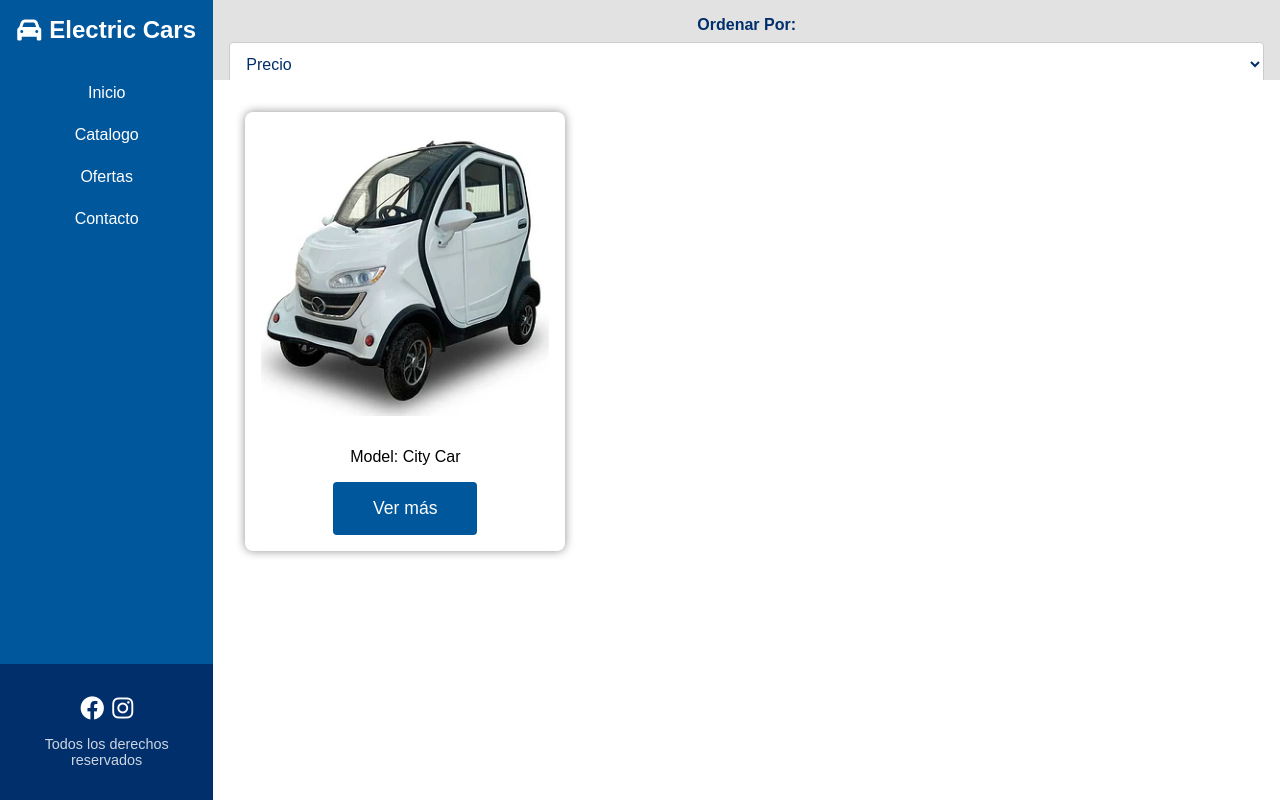
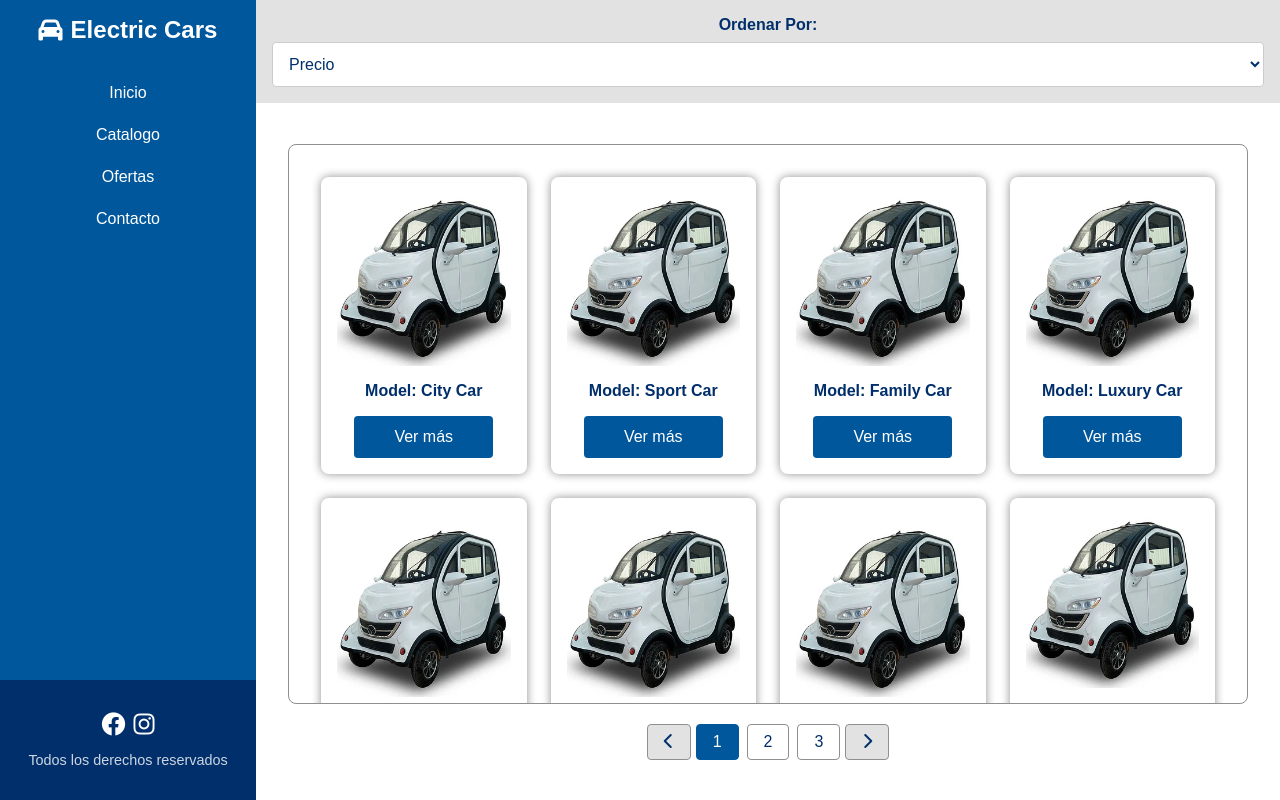
Before and after one commit to juliMAB/CSS-avanzado-Desafio-3---Electric-Car-Store, a plain HTML site: page index.html in a window 1280 px wide. Drawn offline with Linux system fonts and the light colour scheme.

Commit message:
Add product grid and pagination to main page
Refactored the main section in index.html to display products in a grid layout with multiple product cards and added a pagination control. Updated style.css to support the new grid, improve product card styling, and add pagination styles. Added a new image (Commit_3.PNG) to the Progress folder.

```diff
--- a/assets/css/style.css
+++ b/assets/css/style.css
@@ -90,7 +90,6 @@ body {
     grid-area: aside;
     background-color: var(--tertiary-color);
     padding: 1rem;
-    min-height: 200px;
 }
 
 .filter-section {
@@ -125,10 +124,51 @@ body {
 
 /* Sección Principal */
 .main {
+    background-color: var(--background-color);
     grid-area: main;
-    background-color: var(--background-color); /* Blanco */
-    padding: 2rem 1rem;
-    min-height: 400px;
+    display: flex;
+    flex-direction: column;
+    align-items: center;
+    justify-content: center;
+    padding: 2rem;
+}
+
+.products-grid {
+    width: 100%;
+    height: 70vh; /* 70% de la altura de la ventana */
+    background-color: var(--background-color);
+    border: 1px solid var(--border-color);
+    border-radius: 8px;
+    overflow: hidden;
+    display: flex;
+    flex-direction: column;
+}
+
+.products-container {
+    display: grid;
+    grid-template-columns: repeat(4, 1fr); /* Siempre 4 columnas */
+    gap: 1.5rem; /* Margen entre cards */
+    padding: 2rem;
+    overflow-y: auto;
+    height: 100%;
+}
+
+.products-container::-webkit-scrollbar {
+    width: 8px;
+}
+
+.products-container::-webkit-scrollbar-track {
+    background: var(--tertiary-color);
+    border-radius: 4px;
+}
+
+.products-container::-webkit-scrollbar-thumb {
+    background: var(--primary-color);
+    border-radius: 4px;
+}
+
+.products-container::-webkit-scrollbar-thumb:hover {
+    background: var(--secondary-color);
 }
 
 /* Pie de página */
@@ -175,12 +215,8 @@ body {
             "nav aside"
             "nav main"
             "footer main";
-        grid-template-columns: 1fr 5fr;
-        grid-template-rows: 10% 2fr auto;
-    }
-
-    .main {
-        padding: 2rem;
+        grid-template-columns: 1fr 4fr;
+        grid-template-rows: auto 1fr auto;
     }
 
     .nav {
@@ -205,47 +241,124 @@ body {
         flex-direction: column;
         justify-content: center;
     }
+
+    .main {
+        padding: 2rem;
+    }
+
     .products-grid {
-        display: grid;
-        grid-template-columns: repeat(auto-fill, minmax(250px, 1fr));
-        gap: 100px;
+        width: 100%; /* 70% del ancho en desktop */
+        height: 70vh;
+        margin: 0 auto;
     }
+
+
     .product-card {
         background-color: var(--background-color);
         border-radius: 8px;
         padding: 1rem;
         text-align: center;
         box-shadow: var(--border-color) 0px 0px 10px 0px;
-        width: 20rem;
+        max-width: 300px;
         flex-direction: column;
         display: flex;
         align-items: center;
         justify-content: center;
+        transition: transform 0.3s ease, box-shadow 0.3s ease;
+    }
 
+    .product-card:hover {
+        transform: translateY(-5px);
+        box-shadow: var(--border-color) 0px 5px 20px 0px;
     }
+
     .product-card img {
         width: 100%;
-        margin: 0 0 2rem 0;
+        margin: 0 0 1rem 0;
+        border-radius: 4px;
     }
 
     .product-card p {
         margin-bottom: 1rem;
+        font-weight: bold;
+        color: var(--secondary-color);
     }
 
     .add-to-cart {
         background-color: var(--primary-color);
         color: var(--background-color);
         border: none;
-        padding: 1rem 2rem;
-        font-size: 1.1rem;
+        padding: 0.75rem 1.5rem;
+        font-size: 1rem;
         border-radius: 4px;
         cursor: pointer;
         transition: background-color 0.3s ease;
-        width: 50%;
+        width: 80%;
     }
 
     .add-to-cart:hover {
         background-color: var(--secondary-color);
     }
 
+    .pagination {
+        display: flex;
+        justify-content: center;
+        align-items: center;
+        gap: 5px;
+        margin-top: 20px;
+    }
+
+    .pagination-btn {
+        background-color: var(--tertiary-color);
+        border: 1px solid var(--border-color);
+        color: var(--secondary-color);
+        padding: 0.5rem 1rem;
+        border-radius: 4px;
+        cursor: pointer;
+        transition: all 0.3s ease;
+        font-size: 1rem;
+    }
+
+    .pagination-btn:hover {
+        background-color: var(--primary-color);
+        color: var(--background-color);
+    }
+
+    .pagination-btn:disabled {
+        opacity: 0.5;
+        cursor: not-allowed;
+    }
+
+    .pagination-btn:disabled:hover {
+        background-color: var(--tertiary-color);
+        color: var(--secondary-color);
+    }
+
+    .pagination-numbers {
+        display: flex;
+        gap: 0.5rem;
+    }
+
+    .pagination-number {
+        background-color: var(--background-color);
+        border: 1px solid var(--border-color);
+        color: var(--secondary-color);
+        padding: 0.5rem 1rem;
+        border-radius: 4px;
+        cursor: pointer;
+        transition: all 0.3s ease;
+        font-size: 1rem;
+        min-width: 40px;
+    }
+
+    .pagination-number:hover {
+        background-color: var(--tertiary-color);
+    }
+
+    .pagination-number.active {
+        background-color: var(--primary-color);
+        color: var(--background-color);
+        border-color: var(--primary-color);
+    }
+
 }
--- a/index.html
+++ b/index.html
@@ -39,11 +39,62 @@
         <!-- Sección Principal -->
         <main class="main">
             <div class="products-grid">
-                <div class="product-card">
-                    <img src="assets/img/car.webp" alt="Car 1">
-                    <p>Model: City Car</p>
-                    <button class="add-to-cart">Ver más</button>
+                <div class="products-container">
+                    <div class="product-card">
+                        <img src="assets/img/car.webp" alt="Car 1">
+                        <p>Model: City Car</p>
+                        <button class="add-to-cart">Ver más</button>
+                    </div>
+                    <div class="product-card">
+                        <img src="assets/img/car.webp" alt="Car 2">
+                        <p>Model: Sport Car</p>
+                        <button class="add-to-cart">Ver más</button>
+                    </div>
+                    <div class="product-card">
+                        <img src="assets/img/car.webp" alt="Car 3">
+                        <p>Model: Family Car</p>
+                        <button class="add-to-cart">Ver más</button>
+                    </div>
+                    <div class="product-card">
+                        <img src="assets/img/car.webp" alt="Car 4">
+                        <p>Model: Luxury Car</p>
+                        <button class="add-to-cart">Ver más</button>
+                    </div>
+                    <div class="product-card">
+                        <img src="assets/img/car.webp" alt="Car 5">
+                        <p>Model: Compact Car</p>
+                        <button class="add-to-cart">Ver más</button>
+                    </div>
+                    <div class="product-card">
+                        <img src="assets/img/car.webp" alt="Car 6">
+                        <p>Model: SUV Car</p>
+                        <button class="add-to-cart">Ver más</button>
+                    </div>
+                    <div class="product-card">
+                        <img src="assets/img/car.webp" alt="Car 7">
+                        <p>Model: Hatchback Car</p>
+                        <button class="add-to-cart">Ver más</button>
+                    </div>
+                    <div class="product-card">
+                        <img src="assets/img/car.webp" alt="Car 8">
+                        <p>Model: Convertible Car</p>
+                        <button class="add-to-cart">Ver más</button>
+                    </div>
                 </div>
+            </div>
+
+            <div class="pagination">
+                <button class="pagination-btn" id="prevBtn">
+                    <i class="fa-solid fa-chevron-left"></i>
+                </button>
+                <span class="pagination-numbers">
+                    <button class="pagination-number active">1</button>
+                    <button class="pagination-number">2</button>
+                    <button class="pagination-number">3</button>
+                </span>
+                <button class="pagination-btn" id="nextBtn">
+                    <i class="fa-solid fa-chevron-right"></i>
+                </button>
             </div>
         </main>
 
```
Also changed, not shown: Progress/Commit_3.PNG (added).
